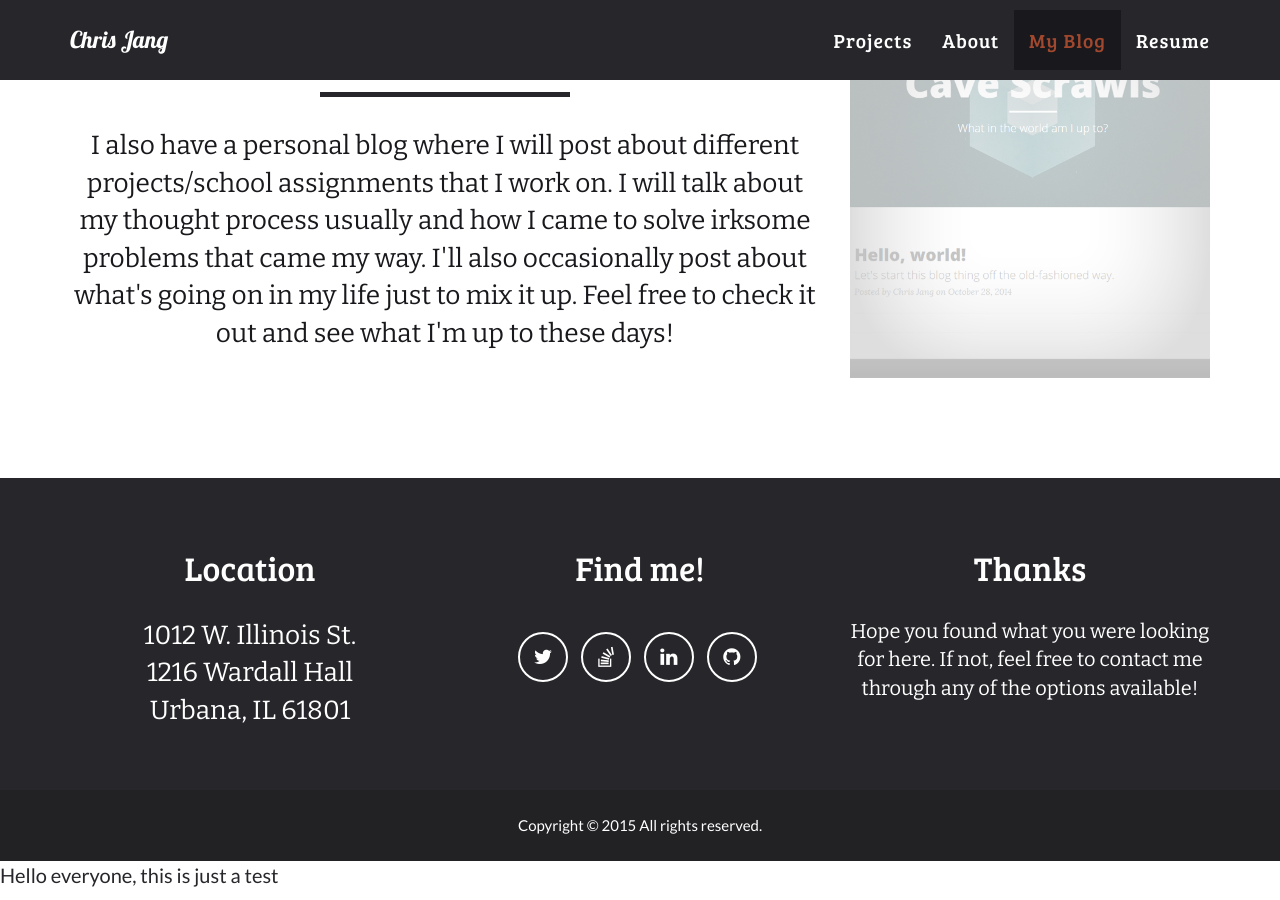
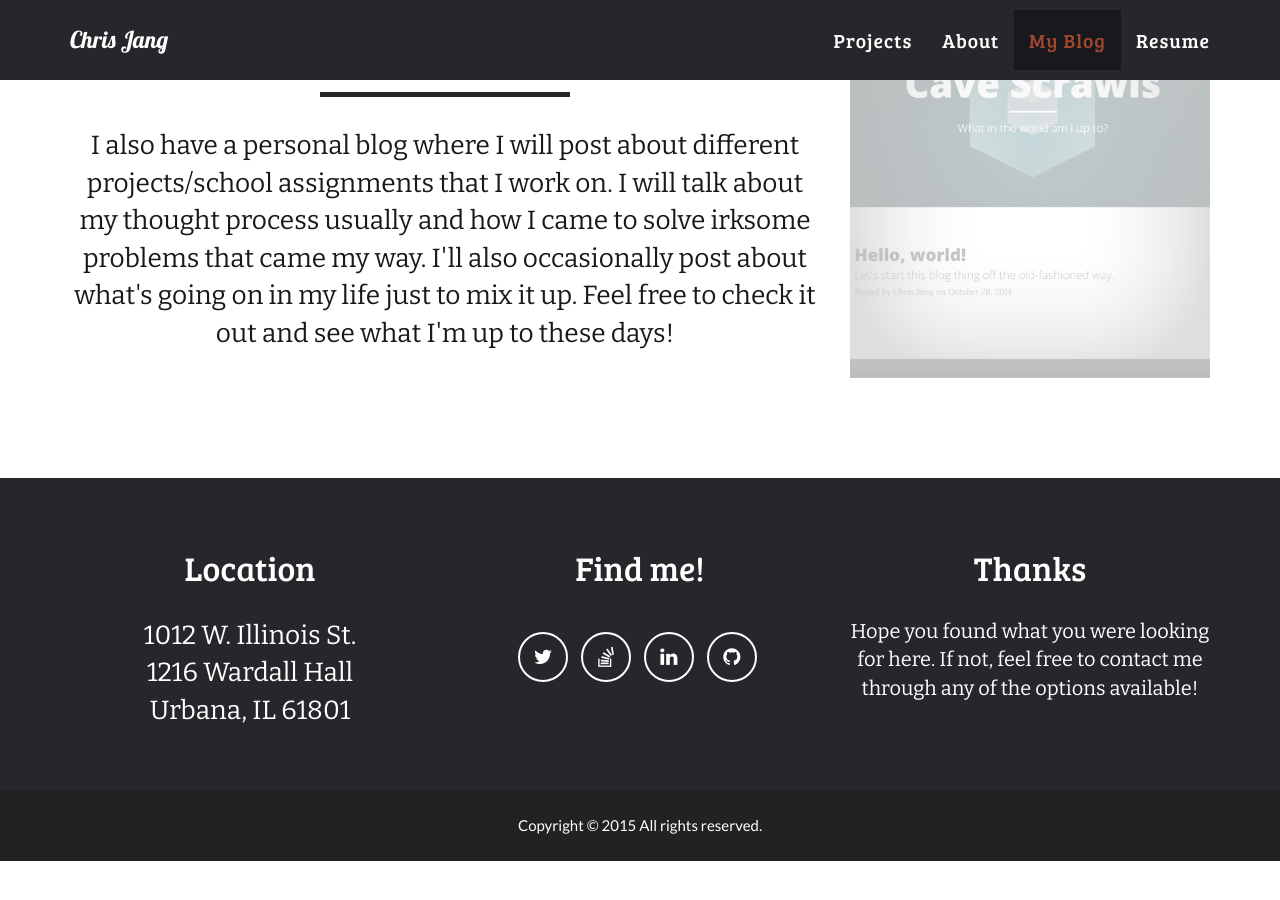
Before and after one commit to cjang5/cjang5.github.io, a Jekyll site: the page built from index.html, in a window 1280 px wide and 900 px high, scrolled down 2179 px. Built offline with Jekyll 4.4.1, drawn with Linux system fonts in a browser that asks for light colours; after the commit the page ends 3040 px from its top, so only the background shows below that.

Commit message:
Another update to the test

```diff
--- a/_includes/modals.html
+++ b/_includes/modals.html
@@ -43,9 +43,9 @@
                 </div>
             </div>
         </div>
+
+        <p>
+            Hello this is a test
+        </p>
     </div>
 {% endfor %}
-
-<div class="github-button">
-    <p>Hello everyone, this is just a test</p>
-</div>
```
